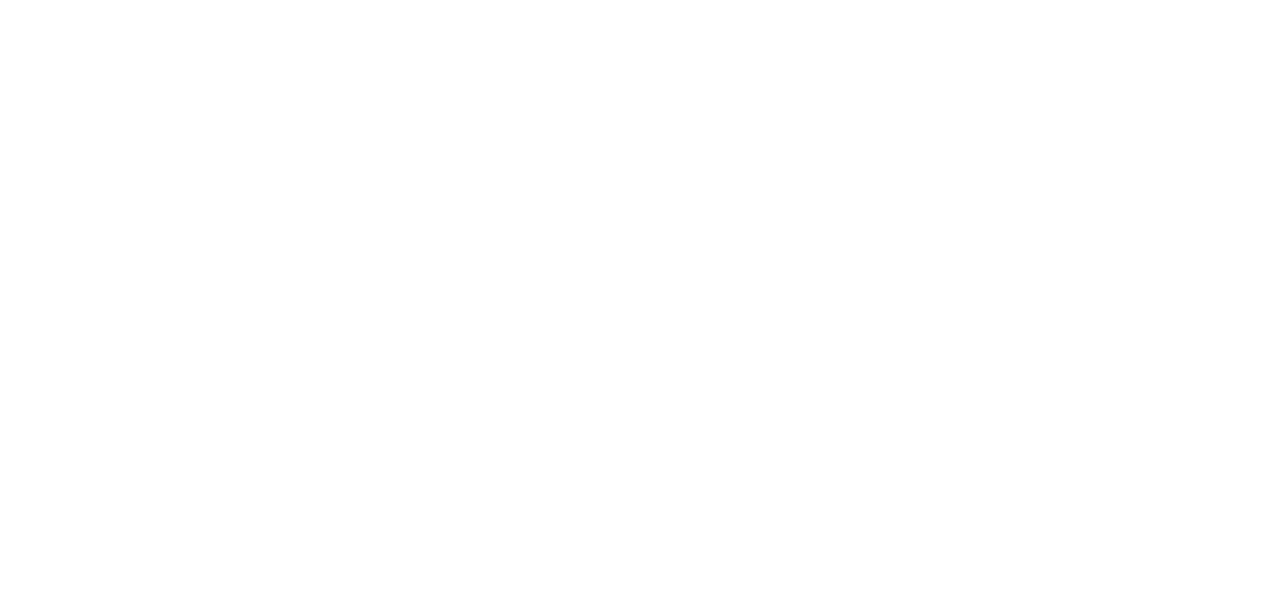
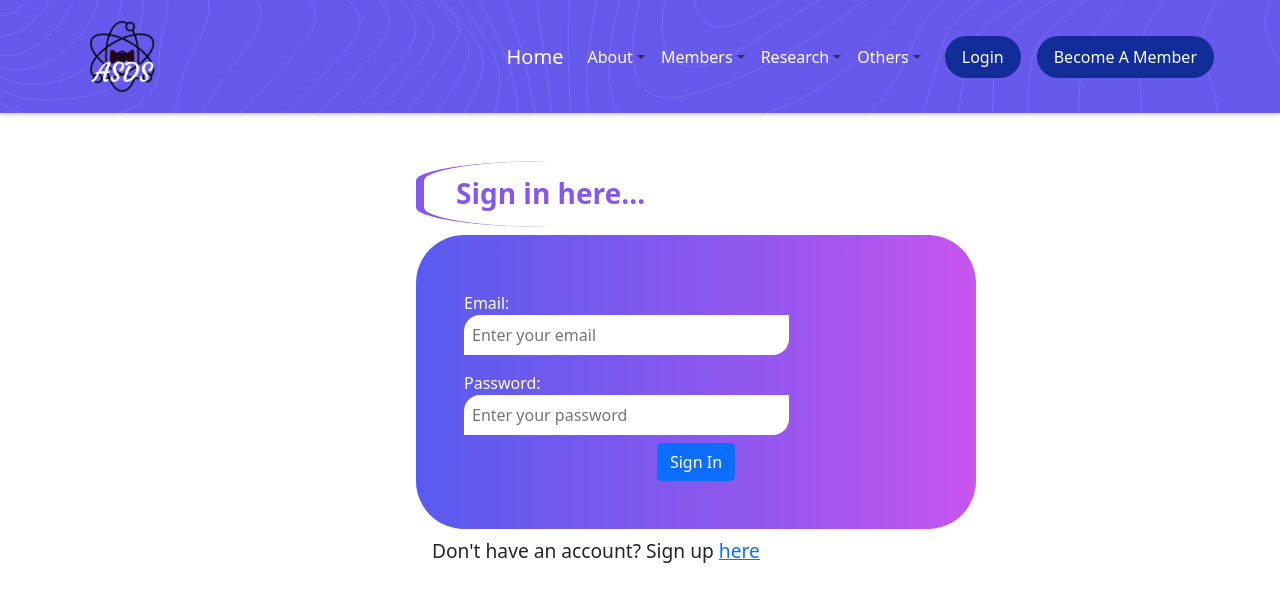
Before and after one commit to jamezjaz/ASDS, a React (Create React App) app: page /signin in a window 1280 px wide. Before the commit this address had no page. Shown: the top 602 px of the page. Built offline with nearby package versions, Linux system fonts and the light colour scheme.

Commit message:
feat: Implements signin page
feat: Validates signin form

```diff
--- /dev/null
+++ b/src/resources/js/components/signin/Signin.js
@@ -0,0 +1,86 @@
+import React, { useState } from 'react';
+import { Link } from 'react-router-dom';
+import Header from '../../customs/header/Header';
+import signinStyles from '../signin/Signin.module.css';
+
+const Signin = () => {
+  const [email, setEmail] = useState('');
+  const [password, setPassword] = useState('');
+  const [errorMsg, setErrorMsg] = useState('');
+
+  const handleChange = e => {
+    if (e.target.name === 'email') {
+      setEmail(e.target.value);
+    } else {
+      setPassword(e.target.value);
+    }
+  };
+
+  const handleSubmit = e => {
+    e.preventDefault();
+    console.log(email, password);
+
+    if (email === '') {
+      setErrorMsg('Email is required');
+    } else if (password === '') {
+      setErrorMsg('Password is required');
+    } else {
+      setErrorMsg('');
+      setEmail('');
+      setPassword('');
+    }
+  };
+
+  return (
+    <>
+      <Header />
+      <div className={signinStyles.signin_container}>
+        <div className={signinStyles.header_container}>
+          <h3>Sign in here...</h3>
+        </div>
+        {errorMsg === '' ? '' : <h5 className="text-danger text-center">{errorMsg}</h5>}
+        <div className={signinStyles.signin}>
+          <label>
+            Email:
+            <br />
+            <input
+              type='email'
+              placeholder='Enter your email'
+              name='email'
+              value={email}
+              onChange={handleChange}
+            />
+          </label>
+          <label>
+            Password:
+            <br />
+            <input
+              type='password'
+              placeholder='Enter your password'
+              name='password'
+              value={password}
+              onChange={handleChange}
+            />
+          </label>
+          <div className={signinStyles.signin_btn}>
+            <button
+              type='submit'
+              className='btn btn-primary'
+              onClick={handleSubmit}
+            >
+              Sign In
+            </button>
+          </div>
+        </div>
+        <p>
+          Don't have an account?
+          Sign up
+          {' '}
+          <Link to='/signup'>here</Link>
+        </p>
+      </div>
+    </>
+  );
+};
+
+export default Signin;
--- /dev/null
+++ b/src/resources/js/components/signin/Signin.module.css
@@ -0,0 +1,51 @@
+.signin_container {
+  margin: 3rem auto;
+  text-align: left;
+  width: 35%;
+}
+
+.signin_container p {
+  margin: 0.5rem 1rem;
+  font-size: 1.2rem;
+}
+
+.header_container {
+  --text-opacity: 1;
+  color: rgb(132,88,238,var(--text-opacity));
+  border-left: 0.5rem rgb(132,88,238,var(--text-opacity)) solid;
+  border-radius: 30%;
+}
+
+.header_container h3 {
+  padding: 1rem 2rem;
+  font-weight: bold;
+}
+
+.signin {
+  background: rgb(89,91,238); /* fallback for old browsers */
+  background: -webkit-linear-gradient(to right, rgb(89,91,238), rgb(120,89,238), rgb(153,87,238), rgb(200,85,238)); /* Chrome 10-25, Safari 5.1-6 */
+  background: linear-gradient(to right, rgb(89,91,238), rgb(120,89,238), rgb(153,87,238), rgb(200,85,238)); /* W3C, IE 10+/ Edge, Firefox 16+, Chrome 26+, Opera 12+, Safari 7+ */
+  color: #ffffff;
+  display: flex;
+  flex-direction: column;
+  padding: 3rem;
+  border-radius: 3rem;
+  min-width: 35rem;
+}
+
+label {
+  margin: 0.5rem 0;
+}
+
+input[type=email],
+input[type=password] {
+  border: none;
+  padding: 0.5rem;
+  width: 70%;
+  border-top-left-radius: 1rem;
+  border-bottom-right-radius: 1rem;
+}
+
+.signin_btn {
+  text-align: center;
+}
--- a/src/resources/js/myRoutes/MyRoutes.js
+++ b/src/resources/js/myRoutes/MyRoutes.js
@@ -1,5 +1,6 @@
 import React, { Suspense } from 'react';
-import { BrowserRouter as Router, Routes } from 'react-router-dom';
+import { BrowserRouter as Router, Route, Routes } from 'react-router-dom';
+import Signin from '../components/signin/Signin';
 import ErrorBoundary from '../customs/errorBoundary/ErrorBoundary';
 // import Footer from '../customs/footer/Footer';
 // import Header from '../customs/header/Header';
@@ -13,7 +14,7 @@ const MyRoutes = () => {
           <Suspense fallback={<Spinner />}>
             {/* <Header /> */}
             <Routes>
-
+              <Route path='/signin' element={<Signin />} />
             </Routes>
             {/* <Footer /> */}
           </Suspense>
```
